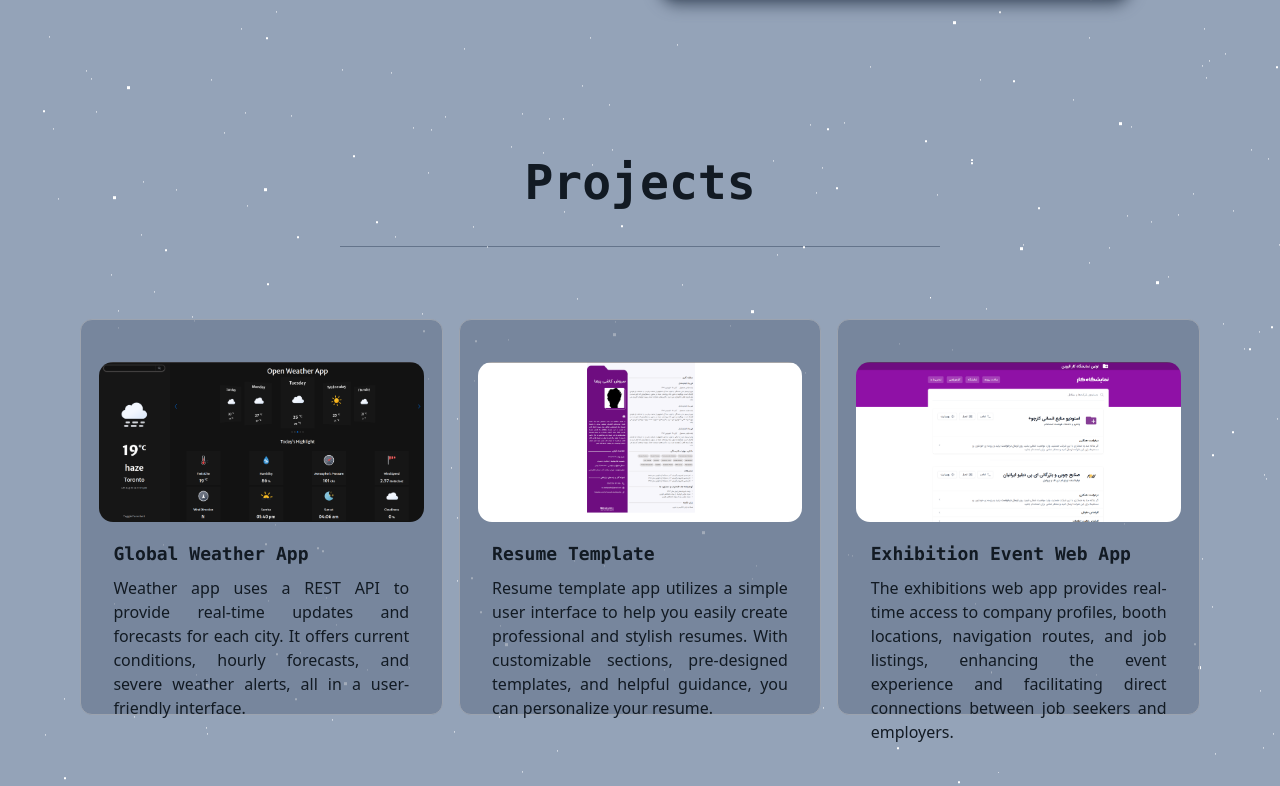
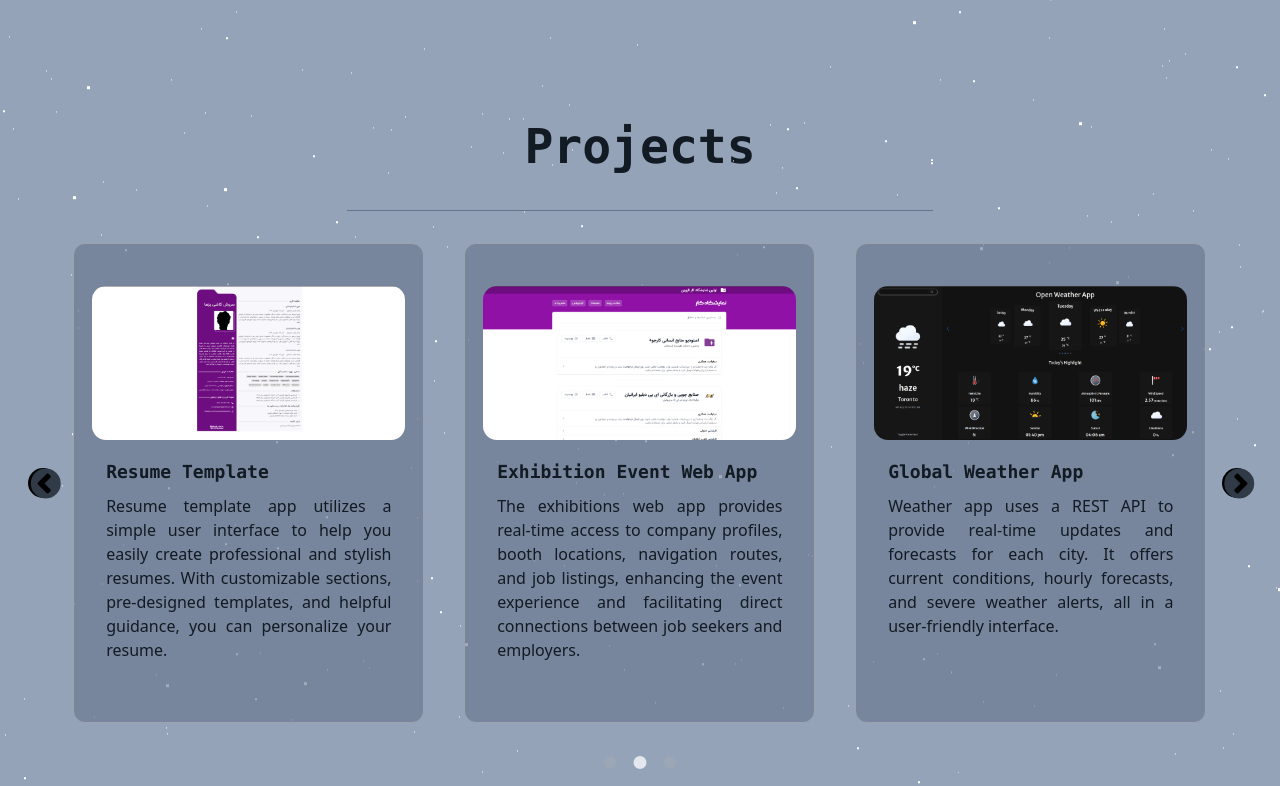
Before and after one commit to AmirAghajani98/portfolio, a Next.js app: page / in a window 1280 px wide. Shown: the part 1094-1880 px from the top of the page. Built offline with nearby package versions, Linux system fonts and the light colour scheme.

Commit message:
feat-slider

```diff
--- a/package.json
+++ b/package.json
@@ -14,6 +14,7 @@
     "@types/node": "20.6.0",
     "@types/react": "18.2.21",
     "@types/react-dom": "18.2.7",
+    "@types/react-slick": "^0.23.13",
     "autoprefixer": "10.4.15",
     "eslint": "8.49.0",
     "eslint-config-next": "13.4.19",
@@ -22,6 +23,8 @@
     "postcss": "8.4.29",
     "react": "18.2.0",
     "react-dom": "18.2.0",
+    "react-slick": "^0.30.2",
+    "slick-carousel": "^1.8.1",
     "tailwindcss": "3.3.3",
     "tw-elements": "^1.0.0",
     "typescript": "5.2.2"
--- a/src/app/component/Navbar.tsx
+++ b/src/app/component/Navbar.tsx
@@ -11,7 +11,7 @@ export default function Navbar() {
   // };
 
   return (
-    <header className="sm:py-1.5 py-1 dark:bg-[#121a23] bg-slate-400 bg-opacity-80 w-full shadow-lg shadow-slate-700">
+    <header className="sm:py-1.5 py-1 dark:bg-[#121a23] bg-slate-400 bg-opacity-80 w-full shadow-sm shadow-slate-700">
       <div className="flex items-center justify-between w-full">
         <div className="flex items-center shrink-0">
           <a aria-current="page" href="/">
--- a/src/app/component/projects.tsx
+++ b/src/app/component/projects.tsx
@@ -2,6 +2,9 @@
 
 import React, { useState } from "react";
 import Image from "next/image";
+import Slider from "react-slick";
+import "slick-carousel/slick/slick.css";
+import "slick-carousel/slick/slick-theme.css";
 
 const Projects: React.FC = () => {
   const [isModalOpen, setModalOpen] = useState(false);
@@ -23,13 +26,45 @@ const Projects: React.FC = () => {
     }
   };
 
+  const settings = {
+    dots: true,
+    infinite: true,
+    speed: 700,
+    slidesToShow: 3,
+    slidesToScroll: 1,
+    responsive: [
+      {
+        breakpoint: 1024,
+        settings: {
+          slidesToShow: 3,
+          slidesToScroll: 1,
+        },
+      },
+      {
+        breakpoint: 768,
+        settings: {
+          slidesToShow: 2,
+          slidesToScroll: 1,
+        },
+      },
+      {
+        breakpoint: 480,
+        settings: {
+          slidesToShow: 1,
+          slidesToScroll: 1,
+        },
+      },
+    ],
+  };
+
   return (
-    <div className="bg-slate-400 dark:bg-black min-h-screen my-40">
+    <main className="min-h-screen my-40 sm:w-11/12 mx-auto">
       <h1 className="text-5xl text-center mx-auto my-8 pb-10 font-mono dark:text-slate-100 text-[#121a23] font-semibold border-b border-slate-500 dark:border-slate-600 w-[50%]">
         Projects
       </h1>
-      <div className="grid grid-cols-1 sm:grid-cols-3 gap-4 bg-slate-400 dark:bg-black sm:p-10 items-start sm:h-screen">
-        <div className="block rounded-xl border dark:border-gray-800 border-gray-400 p-4 sm:px-4 sm:py-8 sm:h-[55%] z-50 dark:bg-[#313b48] bg-slate-500 dark:bg-opacity-70 bg-opacity-60 ">
+      <Slider autoplaySpeed={4000} autoplay {...settings}>
+        <div className="slider-container m-auto">
+          <div className="block rounded-xl border dark:border-gray-800 border-gray-400 p-4 sm:px-4 sm:py-8 sm:h-[480px] z-50 dark:bg-[#313b48] bg-slate-500 dark:bg-opacity-70 bg-opacity-60 ">
             <div className="inline-flex justify-center items-center dark:text-slate-100 text-[#121a23] w-full">
               <Image
                 src="/img/weatherapp.png"
@@ -50,7 +85,9 @@ const Projects: React.FC = () => {
               interface.
             </p>
           </div>
-        <div className="z-50 block rounded-xl border dark:border-gray-800 border-gray-400 p-4 sm:px-4 sm:py-8 sm:h-[55%] dark:bg-[#313b48] bg-slate-500 dark:bg-opacity-70 bg-opacity-60">
+        </div>
+        <div>
+          <div className="z-50 block rounded-xl border dark:border-gray-800 border-gray-400 p-4 sm:px-4 sm:py-8 sm:h-[480px] dark:bg-[#313b48] bg-slate-500 dark:bg-opacity-70 bg-opacity-60">
             <div className="inline-flex justify-center items-center dark:text-slate-100 text-[#121a23] w-full">
               <Image
                 src="/img/resume.png"
@@ -71,7 +108,9 @@ const Projects: React.FC = () => {
               personalize your resume.
             </p>
           </div>
-        <div className="z-50 block rounded-xl border dark:border-gray-800 border-gray-400 py-4 p-4 sm:py-8 sm:h-[55%] dark:bg-[#313b48] bg-slate-500 dark:bg-opacity-70 bg-opacity-60">
+        </div>
+        <div>
+          <div className="z-50 block rounded-xl border dark:border-gray-800 border-gray-400 py-4 p-4 sm:py-8 sm:h-[480px] dark:bg-[#313b48] bg-slate-500 dark:bg-opacity-70 bg-opacity-60">
             <div className="inline-flex justify-center items-center dark:text-slate-100 text-[#121a23] w-full">
               <Image
                 src="/img/qazvinjobs.png"
@@ -93,6 +132,7 @@ const Projects: React.FC = () => {
             </p>
           </div>
         </div>
+      </Slider>
 
       {isModalOpen && (
         <div
@@ -116,7 +156,7 @@ const Projects: React.FC = () => {
           </div>
         </div>
       )}
-    </div>
+    </main>
   );
 };
 
--- a/src/app/globals.css
+++ b/src/app/globals.css
@@ -86,6 +86,45 @@ body {
   font-weight: bold;
   color: #fff;
   cursor: pointer;
+}
+
+.slick-prev,
+.slick-next {
+  width: 30px !important;
+  height: 30px !important;
+  background-color: black !important; /* Arrow background color */
+  border-radius: 50%;
+  display: flex;
+  justify-content: center;
+  align-items: center;
+  z-index: 1000;
+}
+
+.slick-prev:before,
+.slick-next:before {
+  color: #313b48 !important;
+  font-size: 35px !important;
+  opacity: 1 !important;
+}
+
+.slick-slide > div {
+  padding: 0 20px;
+}
+.slick-dots {
+  bottom: -50px !important;
+  display: flex !important;
+  justify-content: center;
+}
+
+.slick-dots li button:before {
+  font-size: 15px !important;
+  color: rgb(176, 176, 176) !important;
+  opacity: 0.8;
+}
+
+.slick-dots li.slick-active button:before {
+  color: rgb(255, 255, 255) !important;
+  opacity: 1;
 }
 
 #stars {
--- a/src/app/page.tsx
+++ b/src/app/page.tsx
@@ -3,7 +3,7 @@ import Projects from "./component/projects";
 
 export default function Home() {
   return (
-    <main className="w-full bg-slate-400 dark:bg-black overflow-hidden p-10">
+    <main className="w-full bg-slate-400 dark:bg-black overflow-hidden py-10">
       <div id="stars"></div>
       <div id="stars2"></div>
       <div id="stars3"></div>
```
Also changed, not shown: 1 other file (tests, documents, lock files or other folders). Lines whose indentation alone changed are shown as unchanged.
